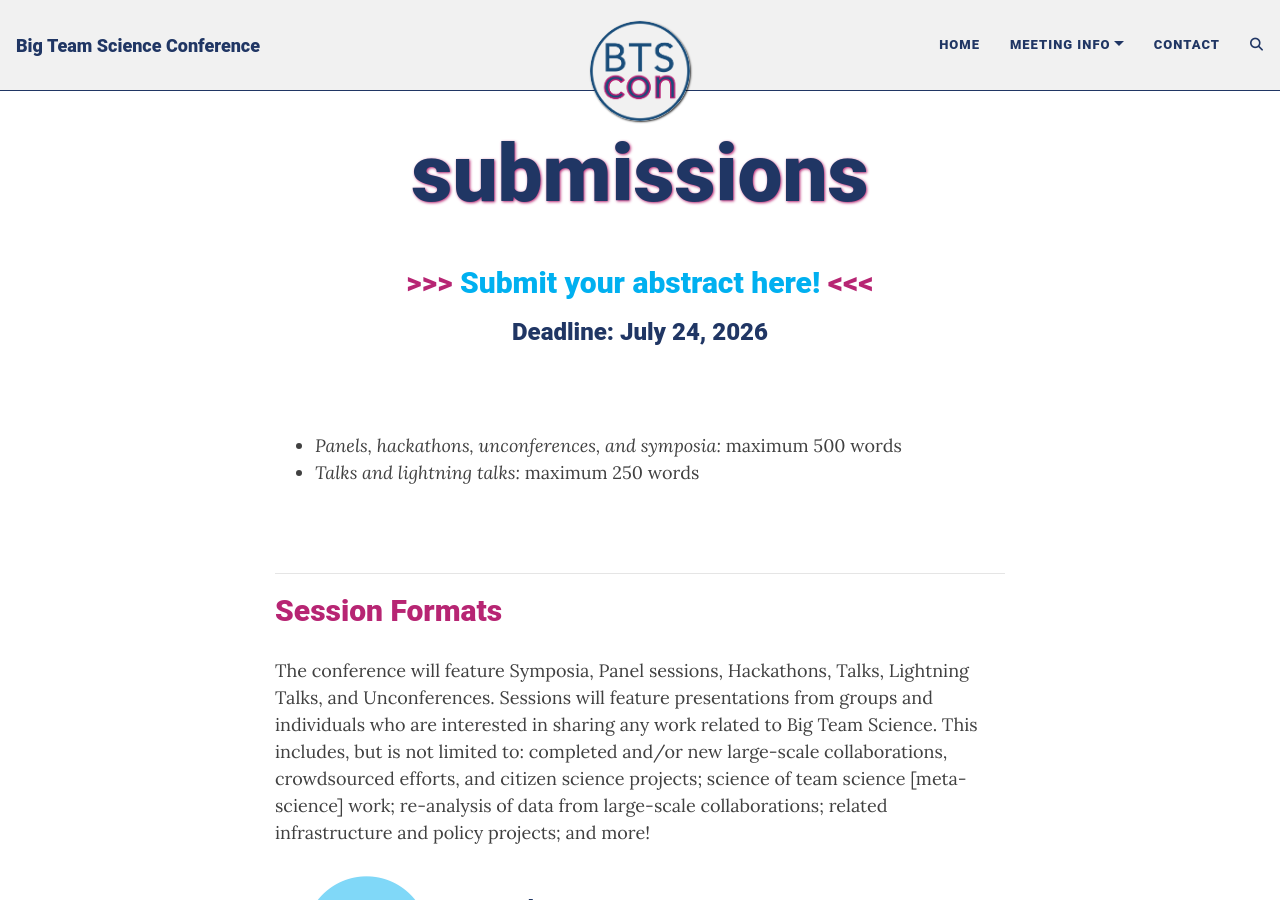
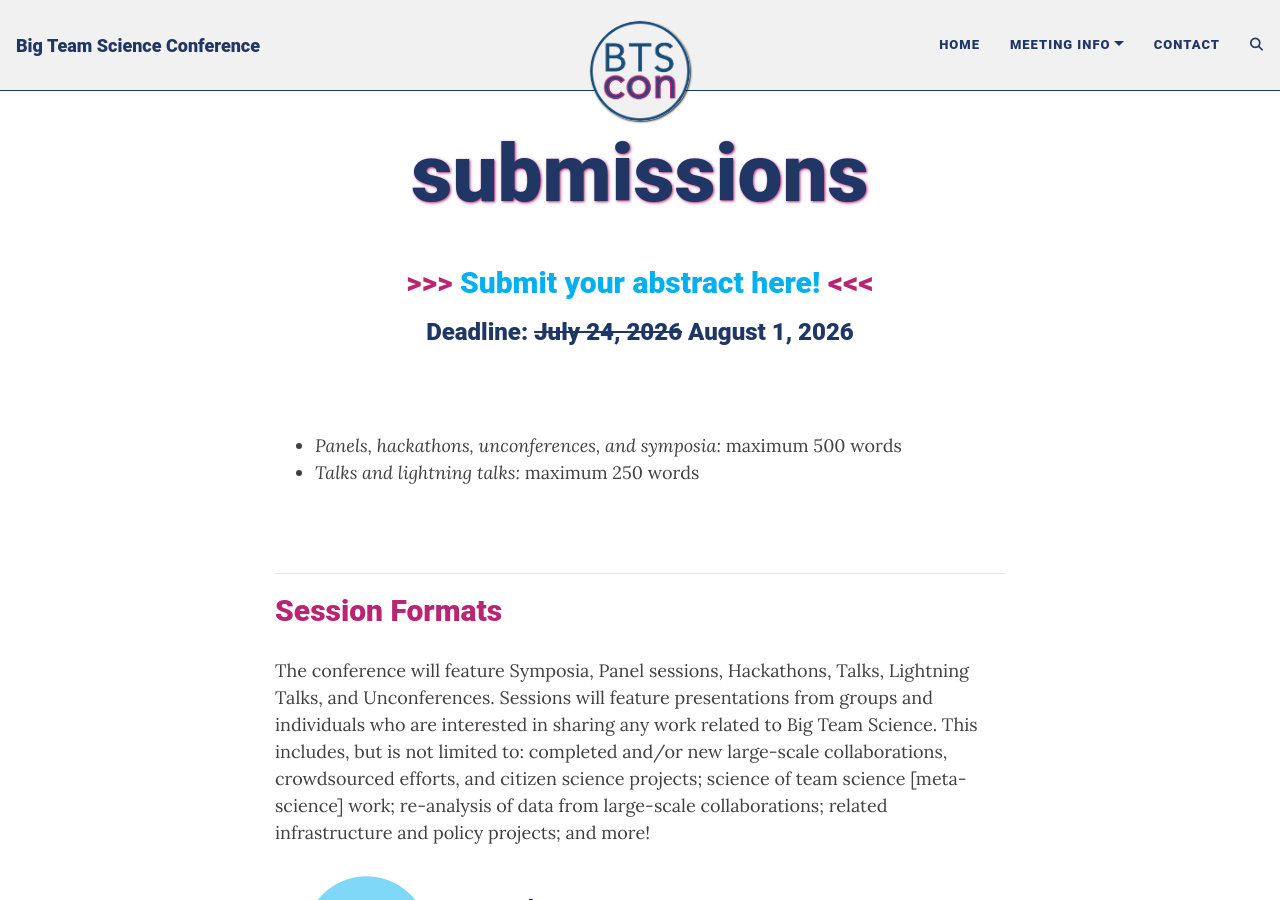
Before and after one commit to bigteamscienceconference/bigteamscienceconference.github.io, a Jekyll site: the page built from submissions.md, in a window 1280 px wide and 900 px high. Built offline with Jekyll 4.4.1, drawn with Linux system fonts in a browser that asks for light colours; comment, search, counter and statistics services are not loaded.

Commit message:
update deadline

```diff
--- a/submissions.md
+++ b/submissions.md
@@ -6,7 +6,7 @@ title: submissions
 
 <h2 align="center"> >>> <a href="https://docs.google.com/forms/d/e/1FAIpQLSczrognsXpKF4Ry6pvdpr7RJ2gkMQDy-AfipdOmMC-HBlo-Yg/viewform?usp=publish-editor" target="_blank">Submit your abstract here!</a> <<< </h2>
 
-<h3 align="center">Deadline: July 24, 2026</h3>
+<h3 align="center">Deadline: <s>July 24, 2026</s> August 1, 2026</h3>
 
 
 <br>
```
Also changed, not shown: assets/img/BTSCon2026_logo.png.
